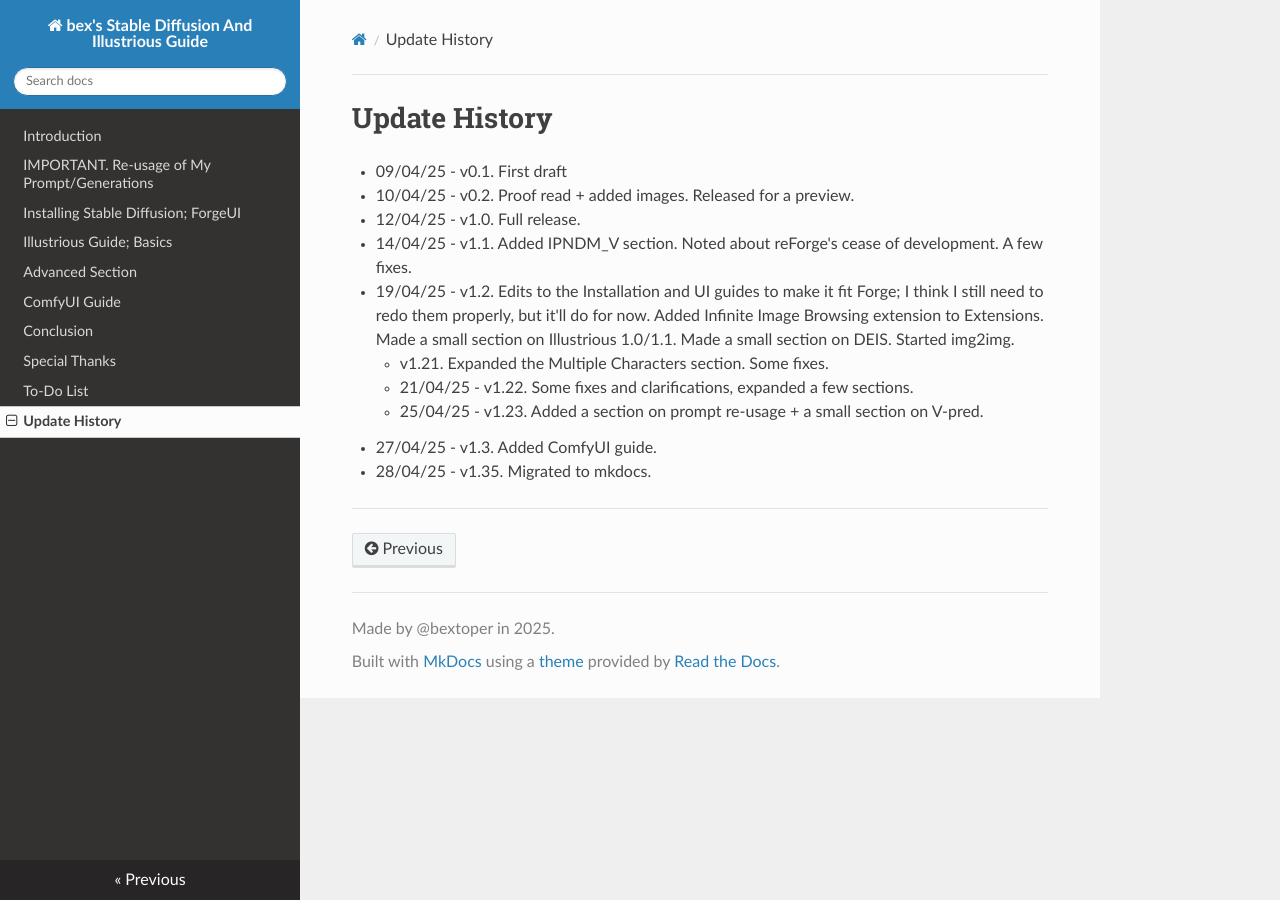
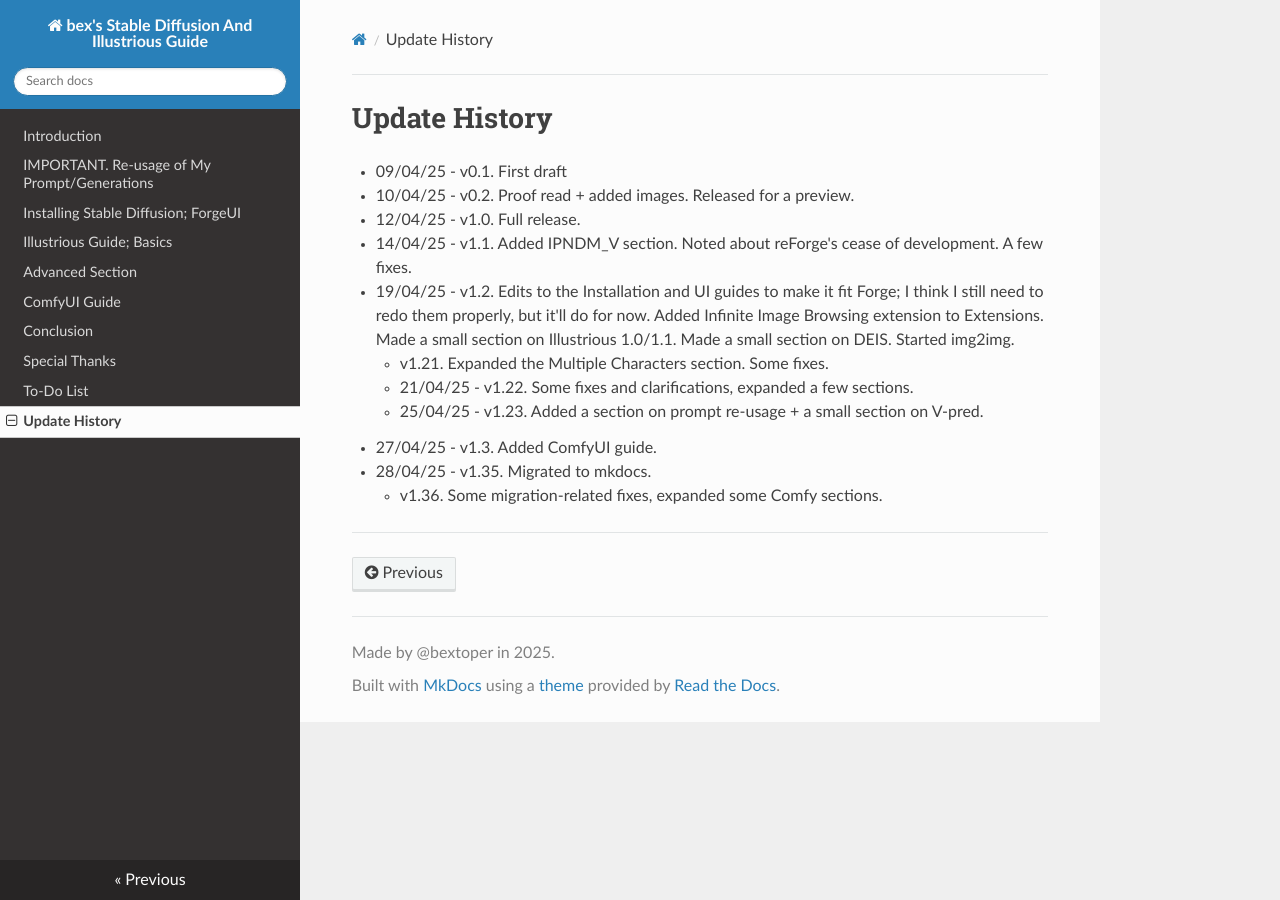
Before and after one commit to bextoper/bex-s-Stable-Diffusion-and-Illustrious-Guide, an MkDocs documentation site: the page built from docs/updates.md, in a window 1280 px wide. Built offline with MkDocs 1.6.1, drawn with Linux system fonts in a browser that asks for light colours; nearby versions of some CDN libraries.

Commit message:
Update 2

```diff
--- a/docs/updates.md
+++ b/docs/updates.md
@@ -9,4 +9,5 @@
 	- 25/04/25 - v1.23. Added a section on prompt re-usage + a small section on V-pred.
 - 27/04/25 - v1.3. Added ComfyUI guide.
 - 28/04/25 - v1.35. Migrated to mkdocs.
+	- v1.36. Some migration-related fixes, expanded some Comfy sections.
 ***
```
